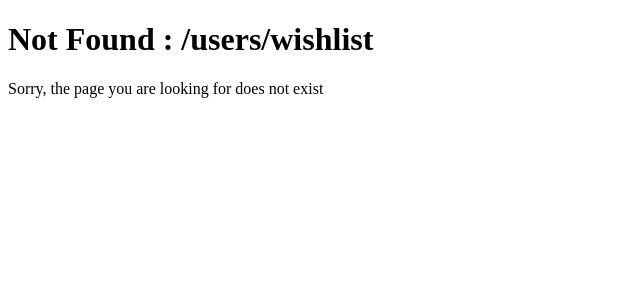
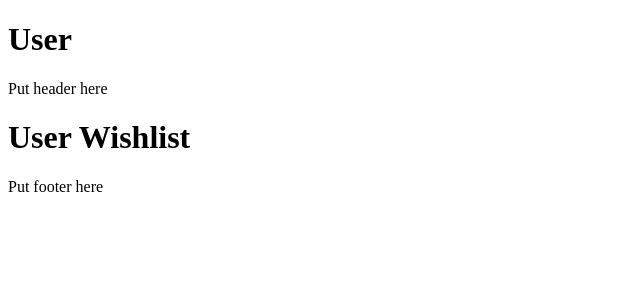
Before and after one commit to Aidilsur/vue-router, a Vue app: page /users/wishlist in a window 1280 px wide. Before the commit this address had no page. Shown: the top 300 px of the page, without its empty margins (0-640 px from the left). Built offline with nearby package versions, Linux system fonts and the light colour scheme.

Commit message:
nested route

```diff
--- /dev/null
+++ b/src/components/User.vue
@@ -0,0 +1,10 @@
+<script setup></script>
+
+<template>
+  <h1>User</h1>
+  <div>Put header here</div>
+  <RouterView />
+  <div>Put footer here</div>
+</template>
+
+<style scoped></style>
--- /dev/null
+++ b/src/components/UserOrder.vue
@@ -0,0 +1,7 @@
+<script setup></script>
+
+<template>
+  <h1>User Order</h1>
+</template>
+
+<style scoped></style>
--- /dev/null
+++ b/src/components/UserProfile.vue
@@ -0,0 +1,7 @@
+<script setup></script>
+
+<template>
+  <h1>User Profile</h1>
+</template>
+
+<style scoped></style>
--- /dev/null
+++ b/src/components/UserWishlist.vue
@@ -0,0 +1,7 @@
+<script setup></script>
+
+<template>
+  <h1>User Wishlist</h1>
+</template>
+
+<style scoped></style>
```
Also changed, not shown: src/main.js (+26 -0 lines).
